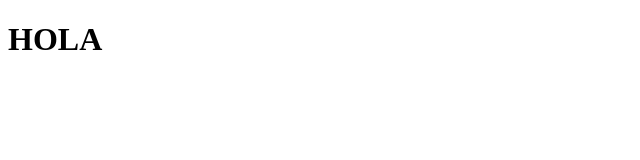
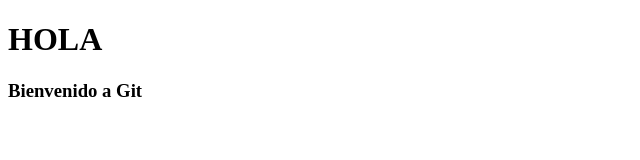
Before and after one commit to gerardoRmrz/primerRepo, a plain HTML site: page index.html in a window 1280 px wide. Shown: the whole page, without its empty margins (0-640 px from the left). Drawn offline with Linux system fonts and the light colour scheme.

Commit message:
Segundo commit

```diff
--- a/index.html
+++ b/index.html
@@ -5,6 +5,7 @@
 	</head>
 	<body>
 		<h1>HOLA</h1>
+		<h3>Bienvenido a Git</h3>
 	</body>
 
 </html>
```
